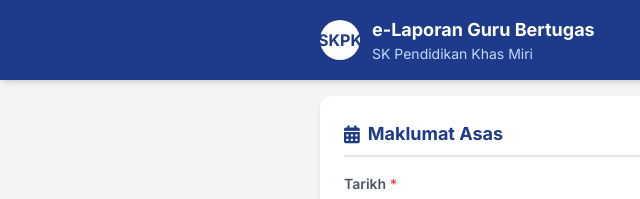
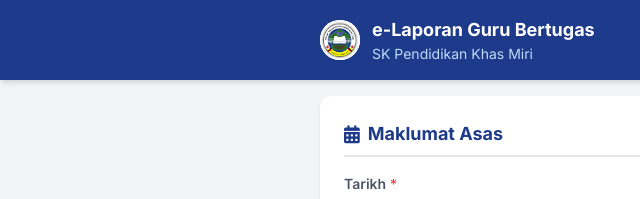
Before and after one commit to skpkmiri/laporangurubertugas, a plain HTML site: page guru bertugas/index.html in a window 1280 px wide. Shown: the top 199 px of the page, 0-640 px from the left. Drawn offline with nearby package versions, Linux system fonts and the light colour scheme.

Commit message:
Update index.html

```diff
--- a/guru bertugas/index.html
+++ b/guru bertugas/index.html
@@ -128,7 +128,9 @@
     <header class="bg-primary text-white shadow-md sticky top-0 z-50">
         <div class="max-w-2xl mx-auto px-4 py-4 flex items-center justify-between">
             <div class="flex items-center gap-3">
-                <div class="h-10 w-10 bg-white rounded-full flex items-center justify-center text-primary font-bold shadow-sm">SKPK</div>
+                <div class="h-10 w-10 bg-white rounded-full flex items-center justify-center text-primary font-bold shadow-sm overflow-hidden">
+                    <img src="logo.png" alt="Logo SKPK Miri" class="h-full w-full object-cover">
+                </div>
                 <div>
                     <h1 class="text-base md:text-lg font-bold leading-tight">e-Laporan Guru Bertugas</h1>
                     <p class="text-xs md:text-sm text-blue-200">SK Pendidikan Khas Miri</p>
```
